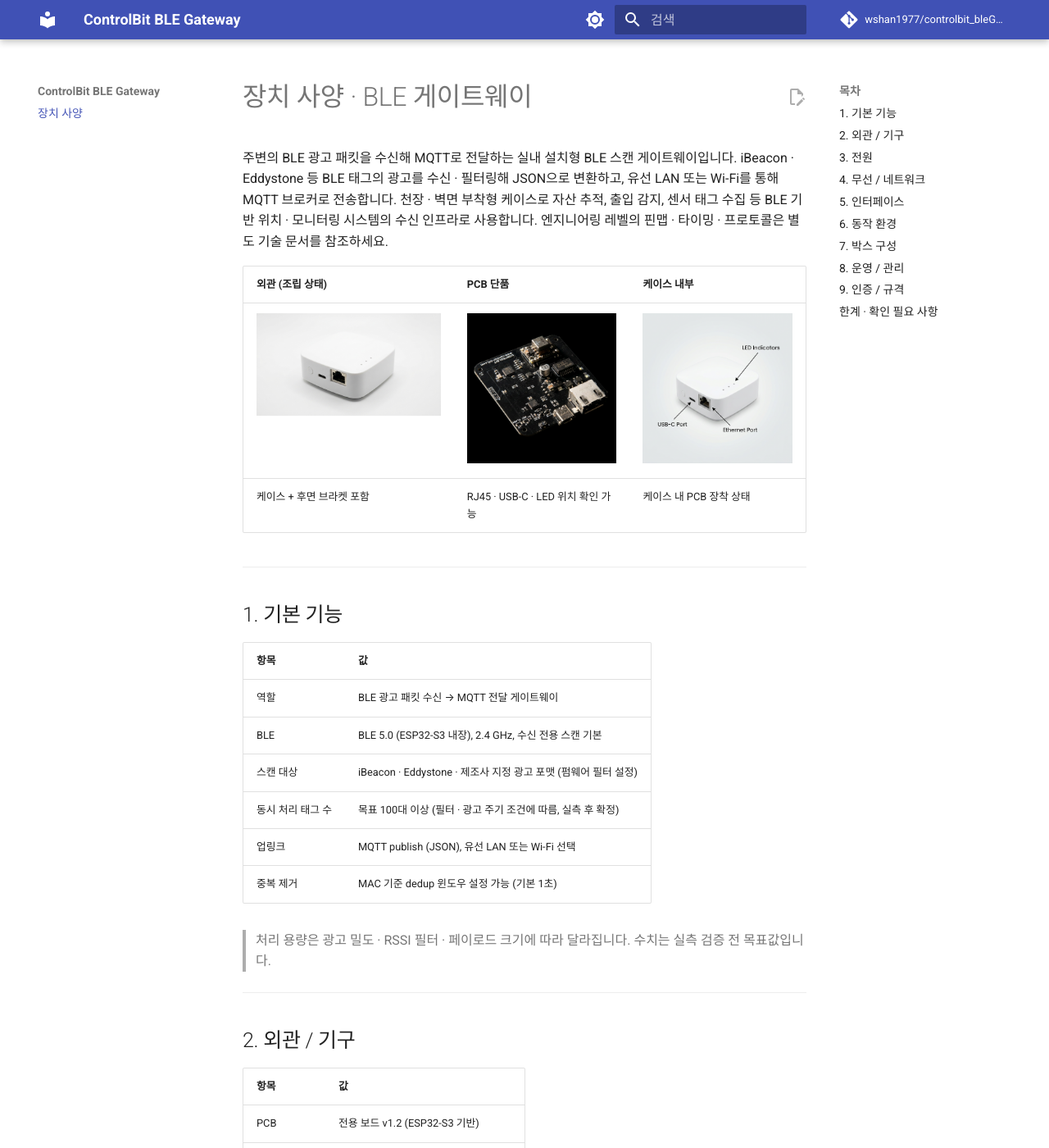
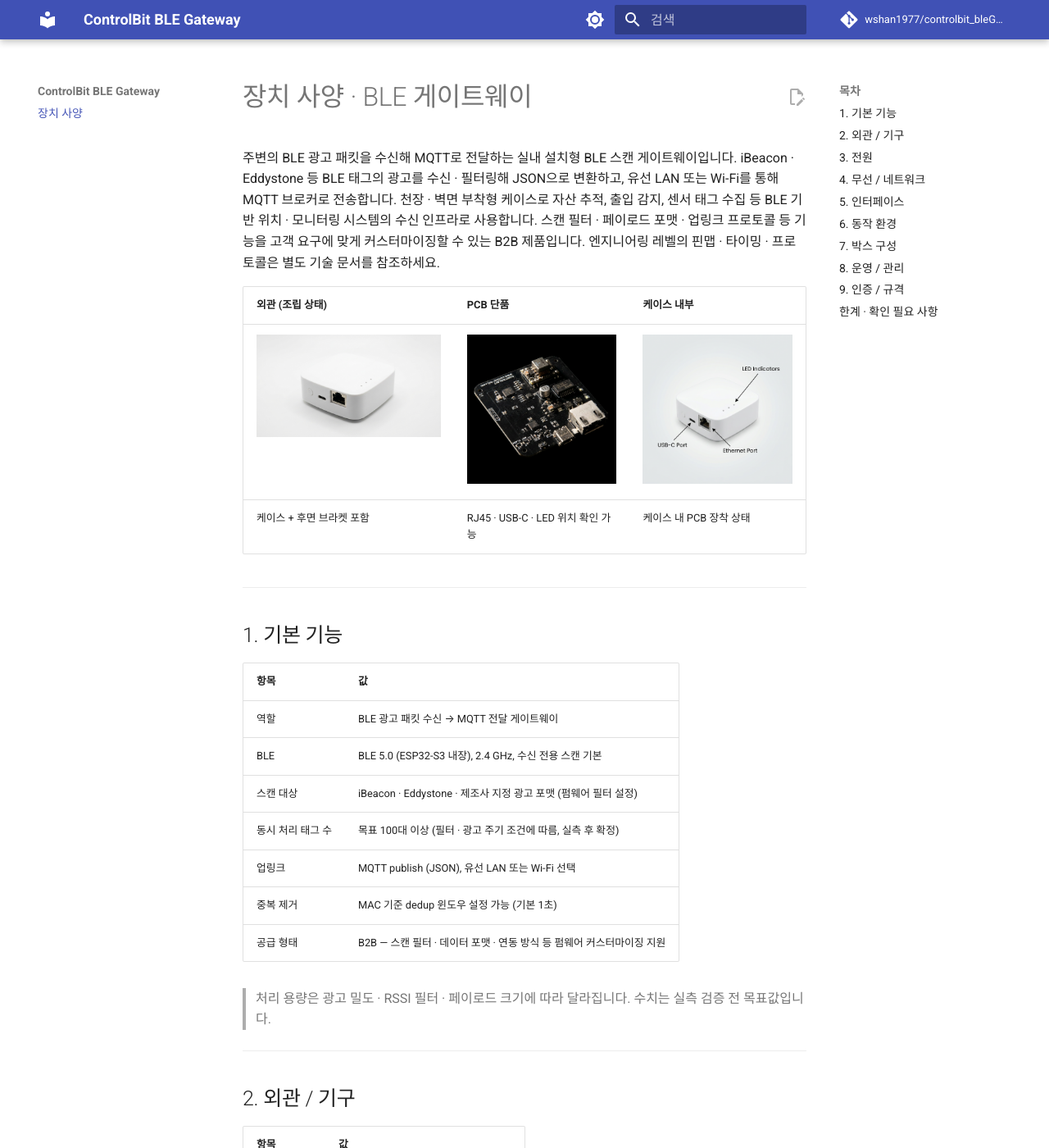
Before and after one commit to wshan1977/controlbit_bleGateWay, an MkDocs documentation site: the page built from doc/index.md, in a window 1280 px wide and 1400 px high. Shown: the whole window at 82% size. Built offline with MkDocs 1.6.1 and Material for MkDocs 9.7.7, drawn with Linux system fonts in a browser that asks for light colours; comment, search, counter and statistics services are not loaded.

Commit message:
Note customizable B2B product positioning
Co-Authored-By: Claude Fable 5 <noreply@anthropic.com>

```diff
--- a/doc/index.md
+++ b/doc/index.md
@@ -3,6 +3,7 @@
 주변의 BLE 광고 패킷을 수신해 MQTT로 전달하는 실내 설치형 BLE 스캔 게이트웨이입니다.
 iBeacon · Eddystone 등 BLE 태그의 광고를 수신 · 필터링해 JSON으로 변환하고, 유선 LAN 또는 Wi-Fi를 통해 MQTT 브로커로 전송합니다.
 천장 · 벽면 부착형 케이스로 자산 추적, 출입 감지, 센서 태그 수집 등 BLE 기반 위치 · 모니터링 시스템의 수신 인프라로 사용합니다.
+스캔 필터 · 페이로드 포맷 · 업링크 프로토콜 등 기능을 고객 요구에 맞게 커스터마이징할 수 있는 B2B 제품입니다.
 엔지니어링 레벨의 핀맵 · 타이밍 · 프로토콜은 별도 기술 문서를 참조하세요.
 
 | 외관 (조립 상태) | PCB 단품 | 케이스 내부 |
@@ -22,6 +23,7 @@ iBeacon · Eddystone 등 BLE 태그의 광고를 수신 · 필터링해 JSON으
 | 동시 처리 태그 수 | 목표 100대 이상 (필터 · 광고 주기 조건에 따름, 실측 후 확정) |
 | 업링크 | MQTT publish (JSON), 유선 LAN 또는 Wi-Fi 선택 |
 | 중복 제거 | MAC 기준 dedup 윈도우 설정 가능 (기본 1초) |
+| 공급 형태 | B2B — 스캔 필터 · 데이터 포맷 · 연동 방식 등 펌웨어 커스터마이징 지원 |
 
 > 처리 용량은 광고 밀도 · RSSI 필터 · 페이로드 크기에 따라 달라집니다. 수치는 실측 검증 전 목표값입니다.
 
```
